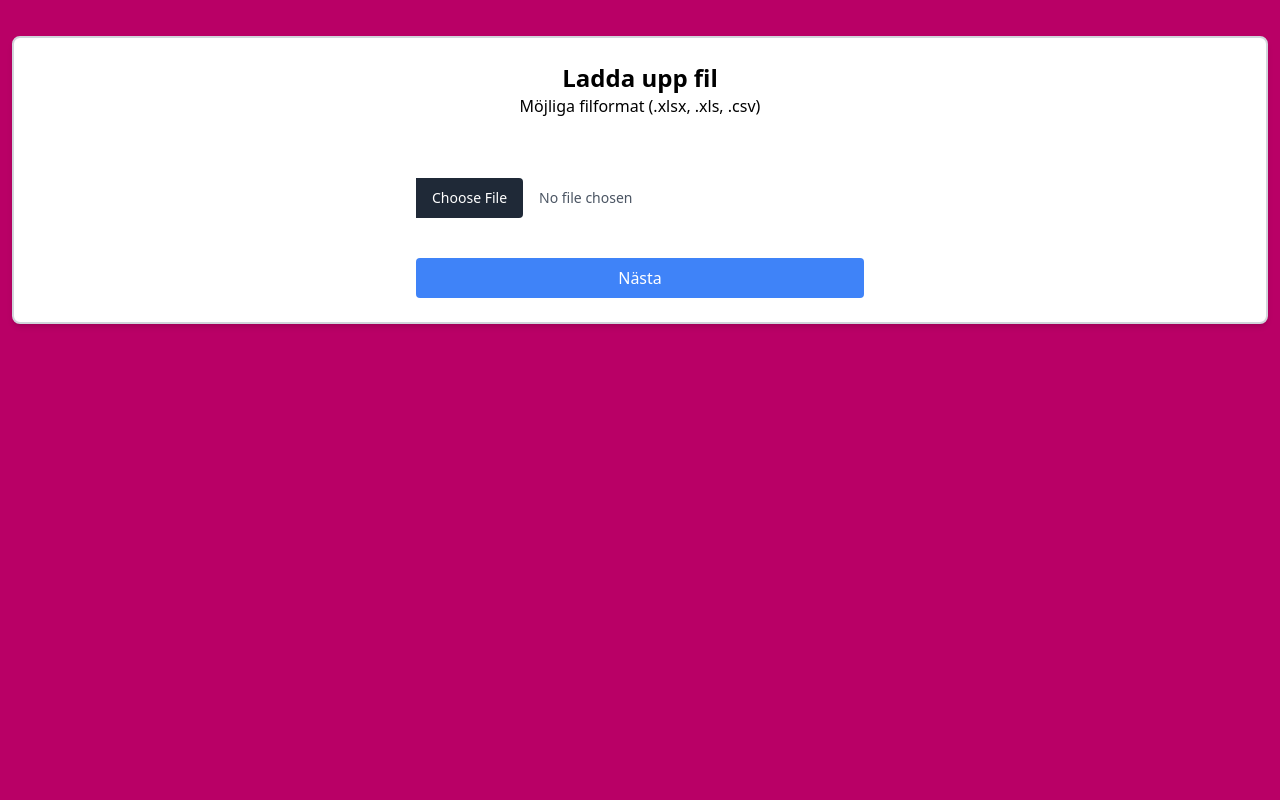
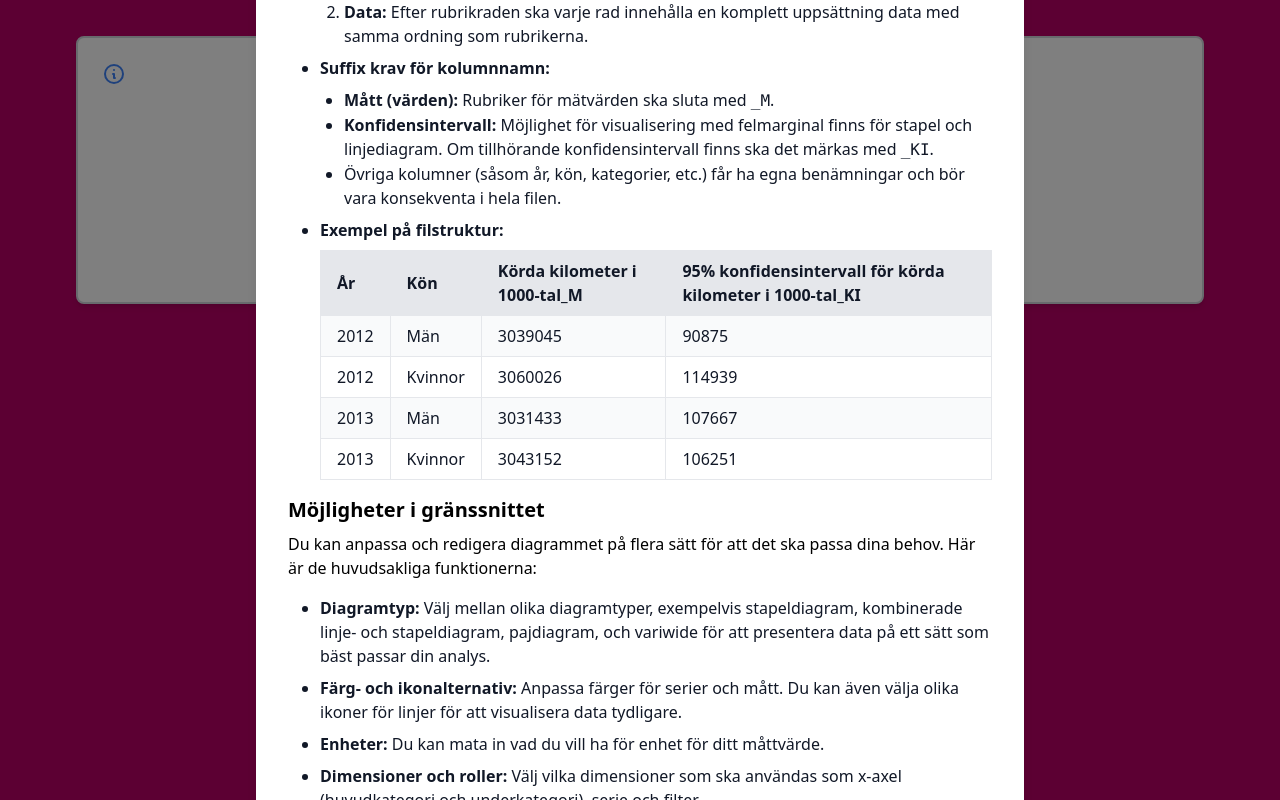
Before and after one commit to jacobbirke/Trafa-Statistik, a React (Vite) app in the folder Trafa-visualisering/: page / in a window 1280 px wide. Built offline with nearby package versions, Linux system fonts and the light colour scheme; no server answers; what highcharts-grouped-categories would draw is missing.

Commit message:
Inforuta på första sidan

```diff
--- a/Trafa-visualisering/src/components/ChartWizard/ChartWizard.tsx
+++ b/Trafa-visualisering/src/components/ChartWizard/ChartWizard.tsx
@@ -67,10 +67,10 @@ export const ChartWizard: React.FC<ChartWizardProps> = ({
   confidenceMeasure,
   setConfidenceMeasure,
   errorDisplayType,
-setErrorDisplayType,
+  setErrorDisplayType,
 }) => {
   return (
-    <div className="max-w-7xl mx-auto p-3 space-y-8">
+    <div className="max-w-6xl mx-auto p-3 space-y-8">
       {step === "input-file" && (
         <InputFileStep handleFileUpload={handleFileUpload} setStep={setStep} />
       )}
--- a/Trafa-visualisering/src/components/ChartWizard/steps/ChartConfigurationStep.tsx
+++ b/Trafa-visualisering/src/components/ChartWizard/steps/ChartConfigurationStep.tsx
@@ -59,8 +59,8 @@ export const ChartConfigurationStep: React.FC<Props> = ({
 
   return (
     <Card>
-      <h3 className="text-2xl font-bold mb-4">Diagramkonfiguration</h3>
-
+      <h3 className="text-2xl font-bold mb-2">Diagramkonfiguration</h3>
+      <p className="text-gray-600 mb-4"> De dimensioner som inte får en roll blir per automatik filtervärde</p>
       {chartType === "variwide" && (
         <>
           <div className="mb-6">
--- a/Trafa-visualisering/src/components/ChartWizard/steps/InputFileStep.tsx
+++ b/Trafa-visualisering/src/components/ChartWizard/steps/InputFileStep.tsx
@@ -1,7 +1,162 @@
-import React from "react";
+import React, { useState } from "react";
 import { Button } from "../../UI/Button";
 import { WizardStep } from "../../../types/chartTypes";
 import { Card } from "../../UI/Card";
+
+const InfoModal: React.FC<{ isOpen: boolean; onClose: () => void }> = ({
+  isOpen,
+  onClose,
+}) => {
+  if (!isOpen) return null;
+
+  return (
+    <div className="fixed inset-0 z-50 flex items-center justify-center">
+      <div
+        className="absolute inset-0 bg-black opacity-50"
+        onClick={onClose}
+      ></div>
+      <div className="relative bg-white p-8 rounded shadow-lg max-w-3xl mx-auto z-10">
+        <button
+          onClick={onClose}
+          className="absolute top-2 right-2 text-gray-600 hover:text-gray-900"
+        >
+          &times;
+        </button>
+        <h4 className="text-3xl font-bold mb-4 text-center">
+          Instruktioner och krav för filuppladdning
+        </h4>
+        <p className="mb-4">
+          Kontrollera att filen du laddar upp uppfyller följande krav så att
+          data kan visualiseras korrekt:
+        </p>
+        <ul className="list-disc pl-8 mb-4 text-gray-900">
+          <li className="mb-2">
+            <strong>Tillåtna filformat:</strong>{" "}
+            <span className="text-blue-600">.xlsx, .xls, .csv</span>
+          </li>
+          <li className="mb-2">
+            <strong>Filstruktur:</strong>
+            <ol className="list-decimal pl-6 mt-2">
+              <li>
+                <strong>Rubrikrad:</strong> Den första raden i filen ska
+                innehålla rubriker som beskriver varje kolumn.
+              </li>
+              <li>
+                <strong>Data:</strong> Efter rubrikraden ska varje rad innehålla
+                en komplett uppsättning data med samma ordning som rubrikerna.
+              </li>
+            </ol>
+          </li>
+          <li className="mb-2">
+            <strong>Suffix krav för kolumnnamn:</strong>
+            <ul className="list-disc pl-6 mt-2">
+              <li>
+                <strong>Mått (värden):</strong> Rubriker för mätvärden ska sluta
+                med <code>_M</code>.
+              </li>
+              <li>
+                <strong>Konfidensintervall:</strong> Möjlighet för visualisering
+                med felmarginal finns för stapel och linjediagram. Om
+                tillhörande konfidensintervall finns ska det märkas med{" "}
+                <code>_KI</code>.
+              </li>
+              <li>
+                Övriga kolumner (såsom år, kön, kategorier, etc.) får ha egna
+                benämningar och bör vara konsekventa i hela filen.
+              </li>
+            </ul>
+          </li>
+          <li className="mb-2">
+            <strong>Exempel på filstruktur:</strong>
+            <div className="overflow-x-auto mt-2">
+              <table className="min-w-full bg-white border border-gray-300">
+                <thead className="bg-gray-200">
+                  <tr>
+                    <th className="border px-4 py-2 text-left">År</th>
+                    <th className="border px-4 py-2 text-left">Kön</th>
+                    <th className="border px-4 py-2 text-left">
+                      Körda kilometer i 1000-tal_M
+                    </th>
+                    <th className="border px-4 py-2 text-left">
+                      95% konfidensintervall för körda kilometer i 1000-tal_KI
+                    </th>
+                  </tr>
+                </thead>
+                <tbody>
+                  <tr className="bg-gray-50">
+                    <td className="border px-4 py-2">2012</td>
+                    <td className="border px-4 py-2">Män</td>
+                    <td className="border px-4 py-2">3039045</td>
+                    <td className="border px-4 py-2">90875</td>
+                  </tr>
+                  <tr>
+                    <td className="border px-4 py-2">2012</td>
+                    <td className="border px-4 py-2">Kvinnor</td>
+                    <td className="border px-4 py-2">3060026</td>
+                    <td className="border px-4 py-2">114939</td>
+                  </tr>
+                  <tr className="bg-gray-50">
+                    <td className="border px-4 py-2">2013</td>
+                    <td className="border px-4 py-2">Män</td>
+                    <td className="border px-4 py-2">3031433</td>
+                    <td className="border px-4 py-2">107667</td>
+                  </tr>
+                  <tr>
+                    <td className="border px-4 py-2">2013</td>
+                    <td className="border px-4 py-2">Kvinnor</td>
+                    <td className="border px-4 py-2">3043152</td>
+                    <td className="border px-4 py-2">106251</td>
+                  </tr>
+                </tbody>
+              </table>
+            </div>
+          </li>
+        </ul>
+
+        <h2 className="text-xl font-bold mb-2">Möjligheter i gränssnittet</h2>
+        <p className="mb-4">
+          Du kan anpassa och redigera diagrammet på flera sätt för
+          att det ska passa dina behov. Här är de huvudsakliga funktionerna:
+        </p>
+        <ul className="list-disc pl-8 space-y-2 text-gray-900">
+          <li>
+            <strong>Diagramtyp:</strong> Välj mellan olika diagramtyper,
+            exempelvis stapeldiagram, kombinerade linje- och stapeldiagram,
+            pajdiagram, och variwide för att presentera data på ett sätt som
+            bäst passar din analys.
+          </li>
+          <li>
+            <strong>Färg- och ikonalternativ:</strong> Anpassa färger för serier
+            och mått. Du kan även välja olika ikoner för linjer för att
+            visualisera data tydligare.
+          </li>
+          <li>
+            <strong>Enheter:</strong> Du kan mata in vad du vill ha för enhet
+            för ditt måttvärde.
+          </li>
+          <li>
+            <strong>Dimensioner och roller:</strong> Välj vilka dimensioner som
+            ska användas som x-axel (huvudkategori och underkategori), serie och
+            filter.
+          </li>
+          <li>
+            <strong>Y-axel inställningar:</strong> Redigera y-axelns titel, samt
+            ställa in min/max-värden och intervall. Du kan även välja position
+            på y-axelns titel.
+          </li>
+          <li>
+            <strong>Legendposition:</strong> Bestäm var legenden ska placeras,
+            exempelvis uppe, nere, vänster, höger eller inuti diagrammet.
+          </li>
+          <li>
+            <strong>Inbäddningskod:</strong> Generera inbäddningskod som gör det
+            möjligt att bädda in diagrammet på externa sidor.
+          </li>
+        </ul>
+      </div>
+    </div>
+  );
+};
 
 type Props = {
   handleFileUpload: (e: React.ChangeEvent<HTMLInputElement>) => void;
@@ -12,17 +167,49 @@ export const InputFileStep: React.FC<Props> = ({
   handleFileUpload,
   setStep,
 }) => {
+  const [showInstructions, setShowInstructions] = useState(true);
+
+  const toggleInstructions = () => {
+    setShowInstructions(!showInstructions);
+  };
+
   return (
-    <Card className="p-20 flex flex-col items-center">
+    <Card className="relative flex flex-col items-center">
+      <button
+        onClick={toggleInstructions}
+        className="absolute top-4 left-4 p-2 rounded-full hover:bg-gray-200 focus:outline-none"
+        aria-label="Toggle instructions"
+      >
+        <svg
+          className="h-6 w-6 text-blue-500"
+          fill="none"
+          stroke="currentColor"
+          viewBox="0 0 24 24"
+          xmlns="http://www.w3.org/2000/svg"
+        >
+          <path
+            strokeLinecap="round"
+            strokeLinejoin="round"
+            strokeWidth={2}
+            d="M13 16h-1v-4h-1m1-4h.01M21 12a9 9 0 11-18 0 9 9 0 0118 0z"
+          />
+        </svg>
+      </button>
+
+      <InfoModal isOpen={showInstructions} onClose={toggleInstructions} />
+
+      <div>
         <h3 className="text-2xl font-bold text-center">Ladda upp fil</h3>
-      <h6 className="text-center mb-10">Möjliga filformat (.xlsx, .xls, .csv)</h6>
-
+        <h6 className="text-center mb-10">
+          Möjliga filformat (.xlsx, .xls, .csv)
+        </h6>
         <input
           type="file"
           accept=".xlsx, .xls, .csv"
           onChange={handleFileUpload}
           className="m-5 block w-full max-w-md text-sm text-gray-600 file:py-2 file:px-4 file:border file:border-gray-300 file:rounded mx-auto"
         />
+      </div>
 
       <Button
         onClick={() => setStep("select-diagram-type")}
--- a/Trafa-visualisering/src/components/ChartWizard/steps/ReviewGenerateStep.tsx
+++ b/Trafa-visualisering/src/components/ChartWizard/steps/ReviewGenerateStep.tsx
@@ -468,7 +468,7 @@ export const ReviewGenerateStep: React.FC<Props> = ({
   return (
     <Card>
       <div className="border-2 border-gray-300 p-4 rounded mb-5">
-        <h3 className="text-2xl font-bold mb-4">Snabbkonfiguration</h3>
+        <h3 className="text-2xl font-bold mb-1">Snabbkonfiguration</h3>
         <div className="mb-1 p-1">
           <label className="block text-xl font-semibold mb-2">
             Diagramtitel
@@ -489,7 +489,7 @@ export const ReviewGenerateStep: React.FC<Props> = ({
               {tempDimensions
                 .find((d) => d.name === tempSeriesDimension)
                 ?.selectedValues.map((value, idx) => (
-                  <div key={value} className="flex items-center gap-2">
+                  <div key={value} className="flex items-center gap-">
                     <input
                       type="color"
                       value={
@@ -503,7 +503,7 @@ export const ReviewGenerateStep: React.FC<Props> = ({
                           [value]: e.target.value,
                         }))
                       }
-                      className="cursor-pointer"
+                      className="cursor-pointer "
                       title={`Klicka för att välja färg för ${value}`}
                     />{" "}
                     <label className="p-1">{value}</label>
```
Also changed, not shown: Trafa-visualisering/src/components/ChartWizard/steps/SelectMeasuresStep.tsx (+22 -9 lines). Lines whose indentation alone changed are shown as unchanged.
